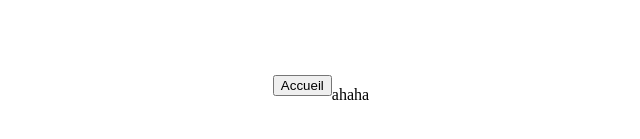
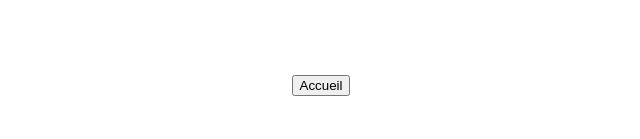
Before and after one commit to junior63122/junior63122.github.io, a plain HTML site: page index.html in a window 1280 px wide. Shown: the part 323-462 px from the top of the page, without its empty margins (319-959 px from the left). Drawn offline with Linux system fonts and the light colour scheme.

Commit message:
Update index.html

```diff
--- a/index.html
+++ b/index.html
@@ -29,9 +29,6 @@
     </div>
   </div>
 
-  <div id="description">
-    <p>ahaha</p>
-  </div>
 
   <div id="room" style="display:none;">
     <div id="characters" style="display: grid; grid-template-columns: repeat(3, 1fr); grid-template-rows: repeat(7, 1fr)">
```
